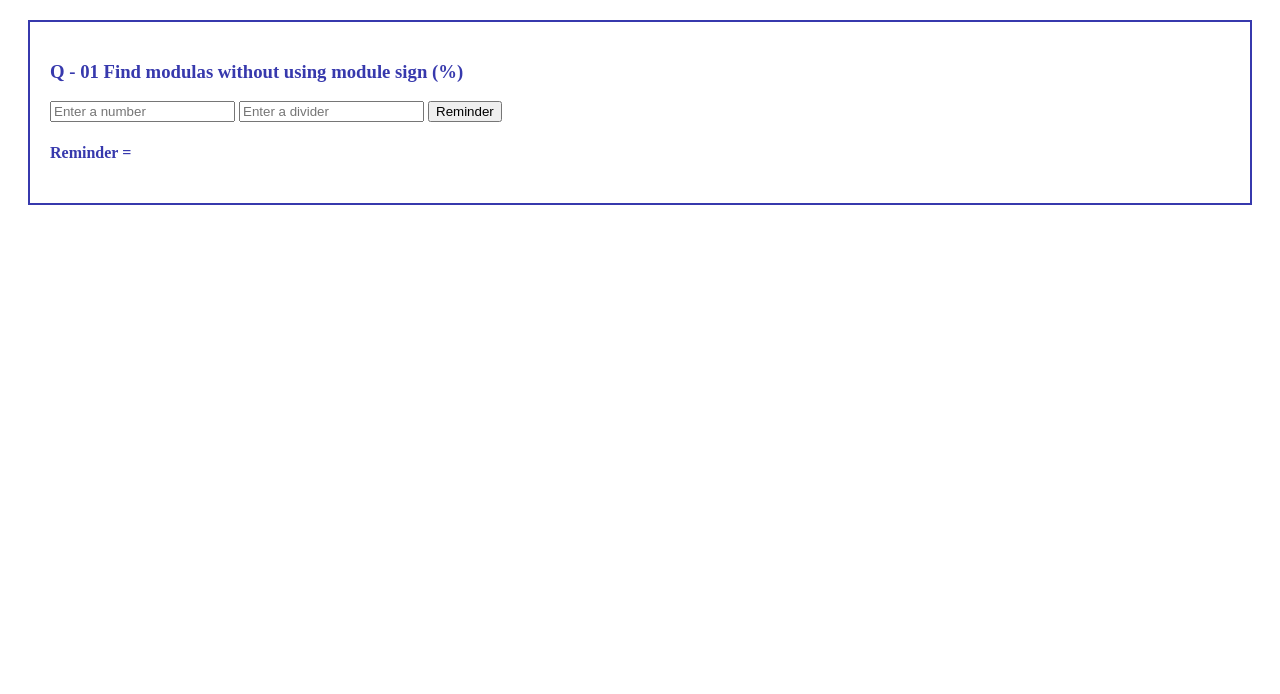
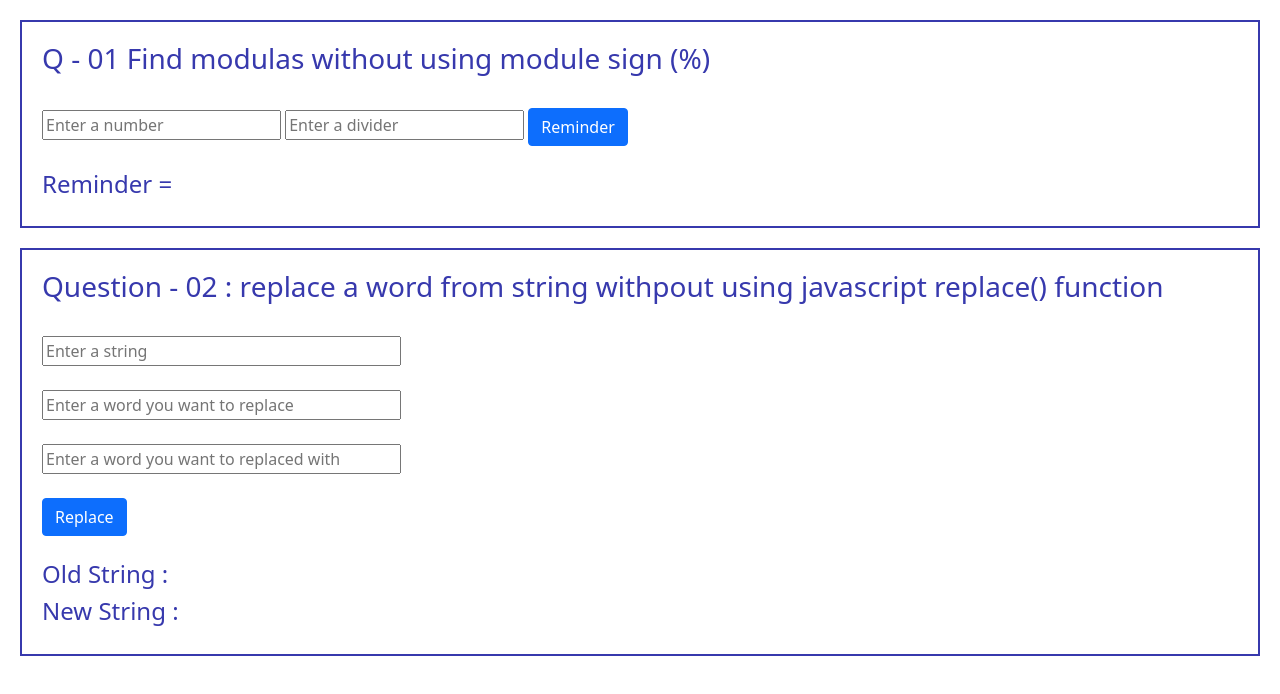
Before and after one commit to AnasJMirza/JavaScript-Practice, a plain HTML site: page index.html in a window 1280 px wide. Drawn offline with nearby package versions, Linux system fonts and the light colour scheme.

Commit message:
One question done

```diff
--- a/index.html
+++ b/index.html
@@ -5,6 +5,8 @@
     <meta http-equiv="X-UA-Compatible" content="IE=edge">
     <meta name="viewport" content="width=device-width, initial-scale=1.0">
     <title>practice</title>
+    <!-- Bootstrap CSS -->
+    <link href="https://cdn.jsdelivr.net/npm/bootstrap@5.1.3/dist/css/bootstrap.min.css" rel="stylesheet" integrity="sha384-1BmE4kWBq78iYhFldvKuhfTAU6auU8tT94WrHftjDbrCEXSU1oBoqyl2QvZ6jIW3" crossorigin="anonymous">
 
     <link rel="stylesheet" href="style.css">
 
@@ -13,11 +15,35 @@
 
     <div id="ques-01">
         <h3 class="questions">Q - 01 Find modulas without using module sign (%)</h3>
+        <br>
 
         <input type="text" id="number-01" placeholder="Enter a number">
         <input type="text" id="divider-01" placeholder="Enter a divider">
-        <button id="btn-01" onclick="reminder()">Reminder</button>
+        <button id="btn-01" class="btn btn-primary" onclick="reminder()">Reminder</button>
+        <br><br>
         <h4 id="reminder">Reminder = </h4>
+
+    </div>
+
+
+
+    <!-- Question no 2 -->
+
+    <div id="ques-02">
+        <h3 class="questions">Question - 02 : replace a word from string withpout using javascript replace() function</h3>
+        <br>
+
+        <input type="text" id="string" placeholder="Enter a string" class="input">
+        <br><br>
+        <input type="text" id="toReplace" placeholder="Enter a word you want to replace" class="input">
+        <br><br>
+        <input type="text" id="replaceWith" placeholder="Enter a word you want to replaced with" class="input">
+        <br>
+        <br>
+        <button id="btn-01" class="btn btn-primary" onclick="replace()">Replace</button>
+        <br><br>
+        <h4 id="old">Old String : <h4>
+        <h4 id="result-02">New String : <h4>
 
     </div>
 
--- a/script.js
+++ b/script.js
@@ -18,3 +18,27 @@ function reminder() {
     rem = number
     document.getElementById("reminder").innerHTML = `Reminder = ${rem}`
 }
+
+
+// Question - 02 : replace a word from string withpout using javascript replace() function
+
+
+function replace() {
+
+    var string = document.getElementById('string').value;
+    var toReplace = document.getElementById('toReplace').value;
+    var replaceWith = document.getElementById('replaceWith').value;
+
+    document.getElementById('old').innerHTML = `Old String : ${string}`
+
+
+    for (let index = 0; index < string.length; index++) {
+        if (string.slice(index, index + toReplace.length) == toReplace) {
+            var previousString = string.slice(0, index - 1);
+            var nextString = string.slice(index + toReplace.length + 1, string.length)
+            var newString = previousString + " " + replaceWith + " " + nextString;
+            document.getElementById('result-02').innerHTML = `New String : ${newString}`
+        }
+
+    }
+}
--- a/style.css
+++ b/style.css
@@ -1,6 +1,10 @@
-#ques-01{
+#ques-01, #ques-02{
     border: 2px solid rgb(55, 57, 173);
     padding: 20px;
     margin: 20px;
     color: rgb(55, 57, 173);
 }
+
+.input{
+    width: 30%;
+}
```
